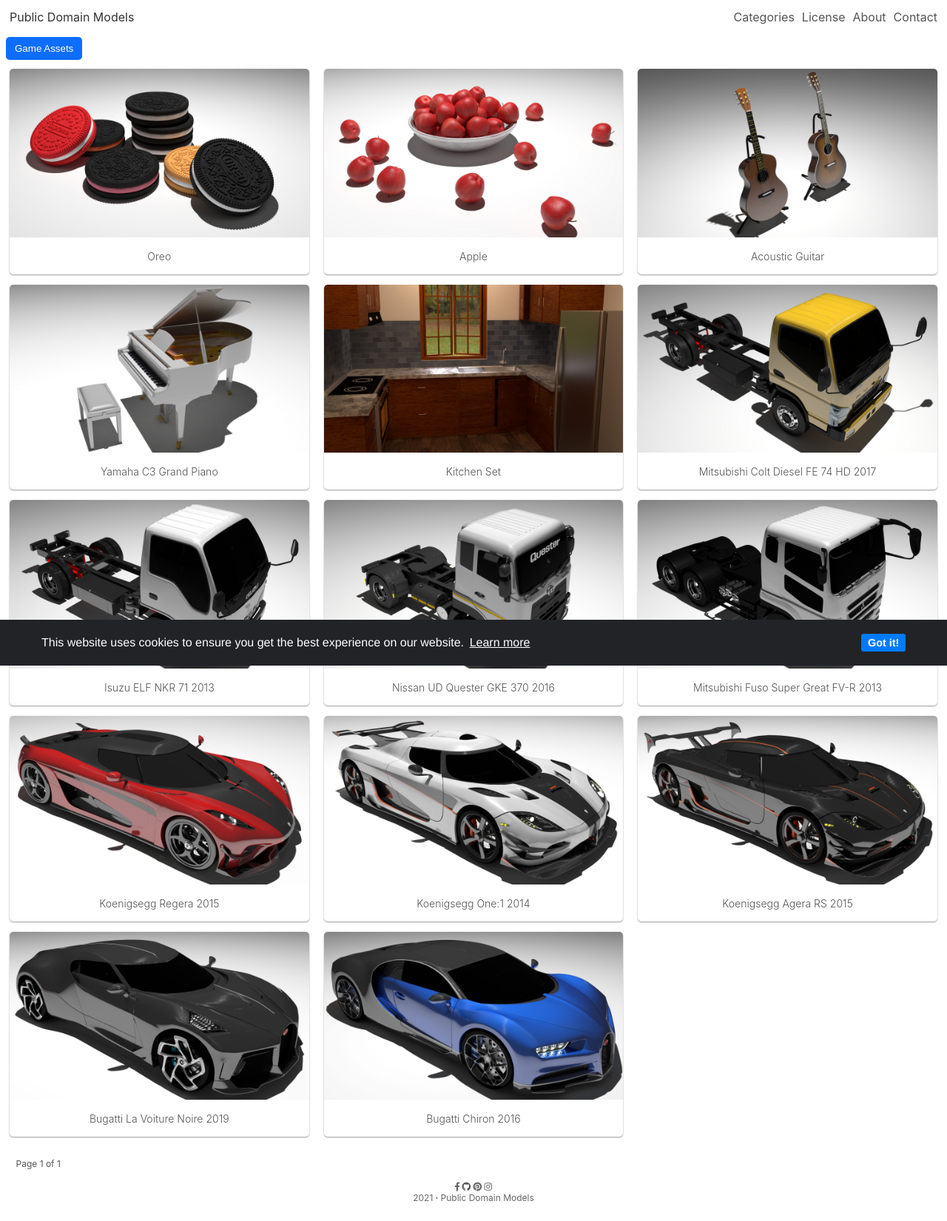
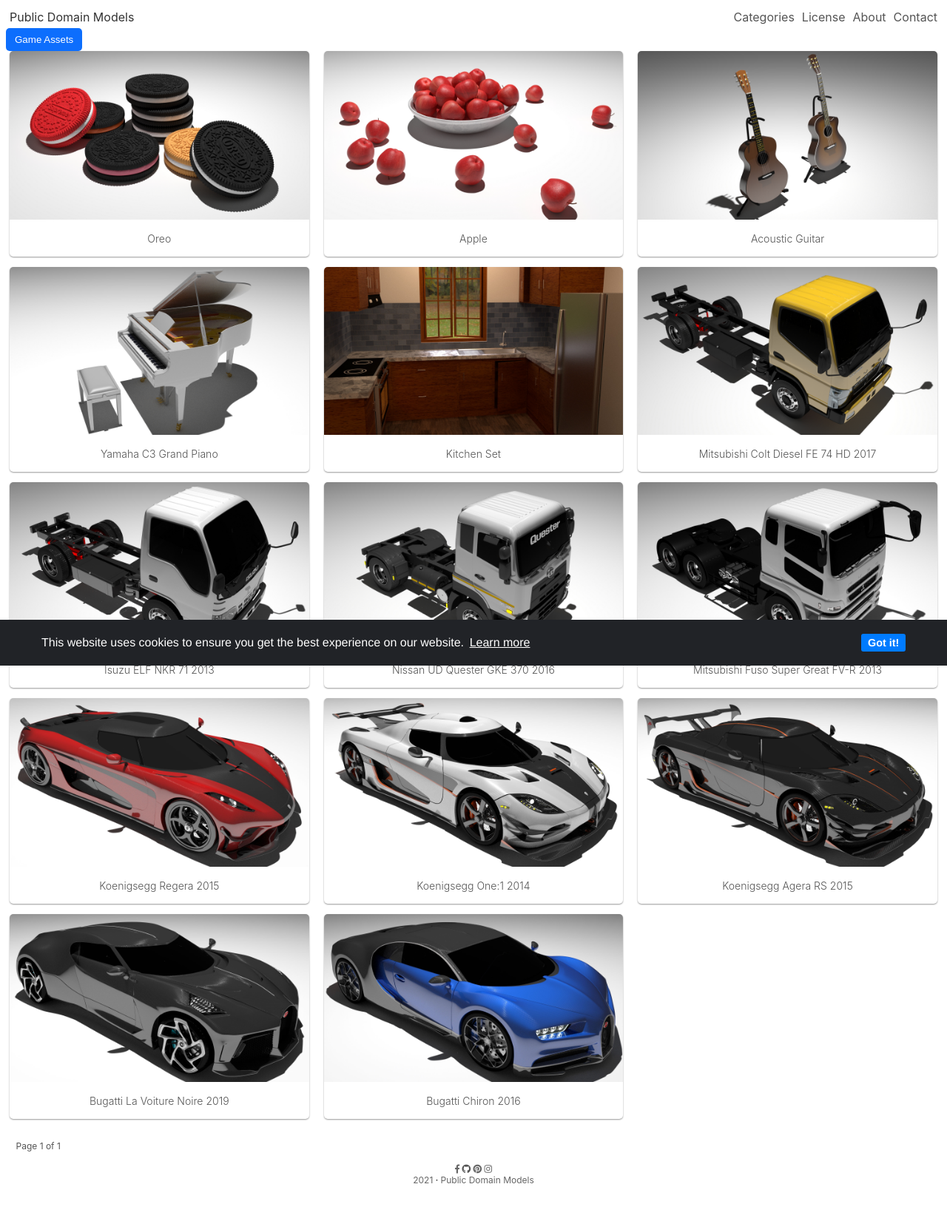
Before and after one commit to mohamadrido/project, a Jekyll site: the page built from index.html, in a window 1280 px wide. Shown: the whole page at 74% size. Built offline with Jekyll 4.4.1, drawn with Linux system fonts in a browser that asks for light colours; nearby versions of some CDN libraries; the list of posts is cut into pages by our own code; after the commit the page ends 1627 px from its top, so only the background shows below that.

Commit message:
Update default.html

```diff
--- a/_layouts/default.html
+++ b/_layouts/default.html
@@ -35,11 +35,12 @@
   <a href="{{site.baseurl}}/contact">Contact</a>
   </div>
 </header>
-<p></p>
+
+<div class="container">
 <div class="container">
 <button style="  border: none; outline: 0; display: inline-block; padding: 8px 12px; color: #fff; background-color: #0d6efd; text-align: center; cursor: pointer; border-radius: 5px;"><a style="text-decoration: none; color: #fff;" href="htps://publicdomainmodels.com/game-assets">Game Assets</a></button>
 </div>
-<p></p>
+</div>
 
 {{ content }}
 
```
